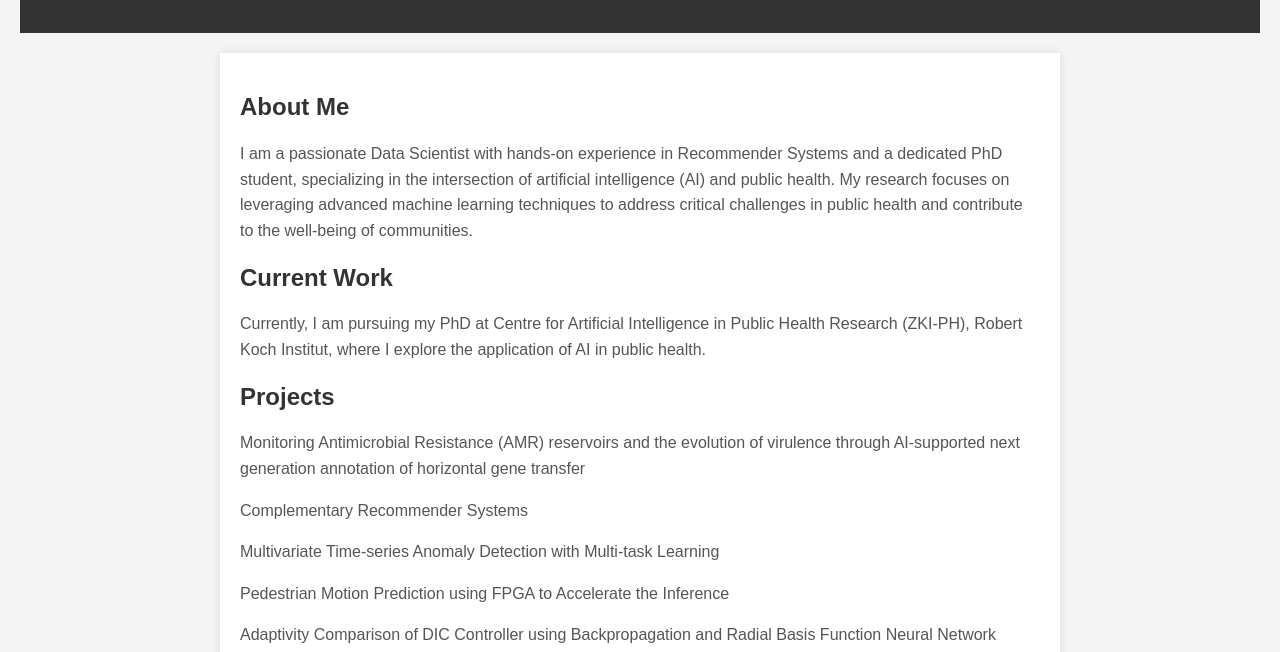
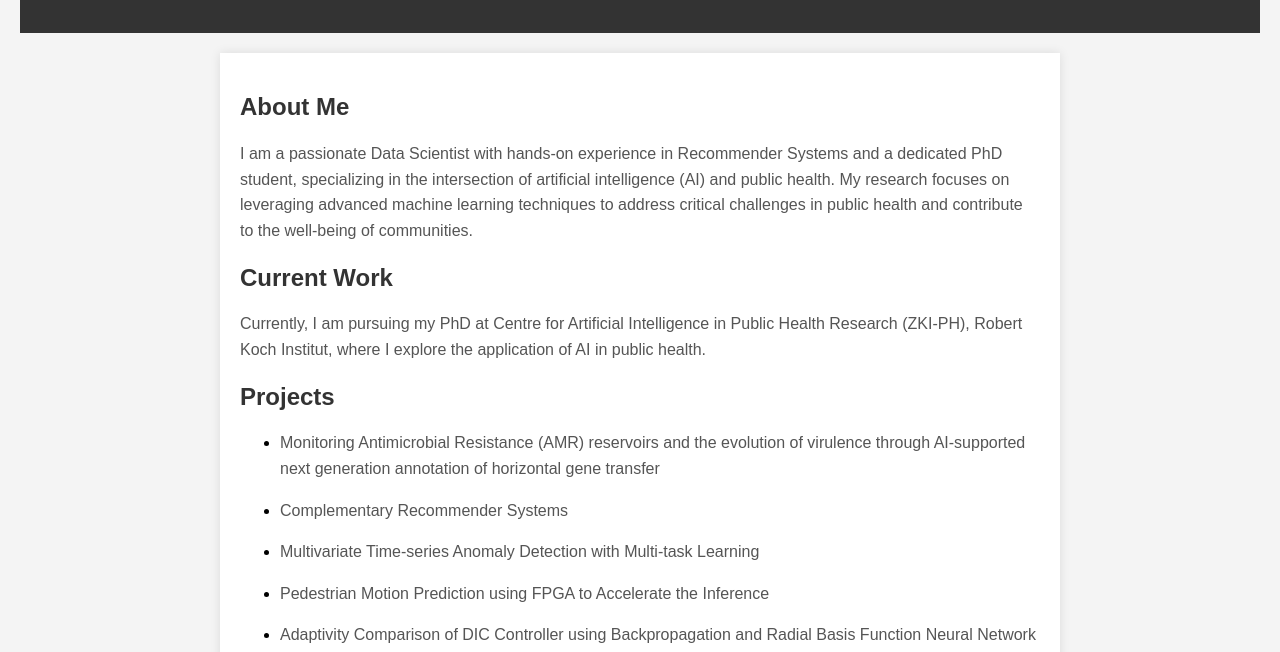
Before and after one commit to andrejw27/andrejw27.github.io, a plain HTML site: page docs/index.html in a window 1280 px wide. Shown: the part 148-800 px from the top of the page. Drawn offline with Linux system fonts and the light colour scheme.

Commit message:
Update index.html

```diff
--- a/docs/index.html
+++ b/docs/index.html
@@ -67,11 +67,13 @@
 
         <section>
             <h2>Projects</h2>
-            <p>Monitoring Antimicrobial Resistance (AMR) reservoirs and the evolution of virulence through AI-supported next generation annotation of horizontal gene transfer</p>
-            <p>Complementary Recommender Systems</p>
-            <p>Multivariate Time-series Anomaly Detection with Multi-task Learning</p>
-            <p>Pedestrian Motion Prediction using FPGA to Accelerate the Inference</p>
-            <p>Adaptivity Comparison of DIC Controller using Backpropagation and Radial Basis Function Neural Network</p>
+            <ul>
+            <li><p>Monitoring Antimicrobial Resistance (AMR) reservoirs and the evolution of virulence through AI-supported next generation annotation of horizontal gene transfer</p></li>
+            <li><p>Complementary Recommender Systems</p></li>
+            <li><p>Multivariate Time-series Anomaly Detection with Multi-task Learning</p></li>
+            <li><p>Pedestrian Motion Prediction using FPGA to Accelerate the Inference</p></li>
+            <li><p>Adaptivity Comparison of DIC Controller using Backpropagation and Radial Basis Function Neural Network</p></li>
+            </ul>
         </section>
 
         <section>
```
